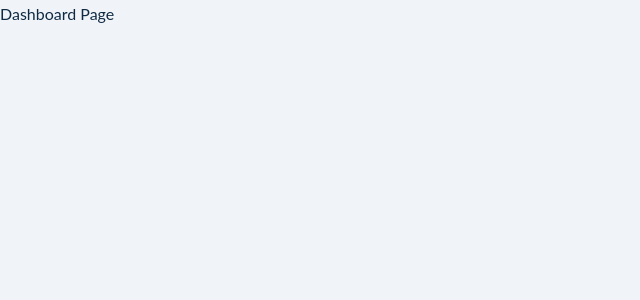
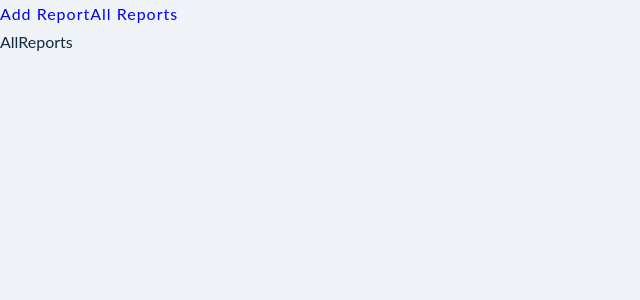
Before and after one commit to nelkalm/ReportSageApp, a React (Create React App) app in the folder client/: page / in a window 1280 px wide. Shown: the top 300 px of the page, without its empty margins (0-640 px from the left). Built offline with nearby package versions, Linux system fonts and the light colour scheme.

Commit message:
nested pages setup

```diff
--- a/client/src/App.js
+++ b/client/src/App.js
@@ -1,13 +1,25 @@
 import { BrowserRouter, Routes, Route } from "react-router-dom";
 
 // import pages
-import { Dashboard, Register, Error, Landing } from "./pages";
+import { Register, Error, Landing } from "./pages";
+import {
+  AddReport,
+  AllReports,
+  Profile,
+  Stats,
+  SharedLayout,
+} from "./pages/dashboard";
 
 function App() {
   return (
     <BrowserRouter>
       <Routes>
-        <Route path="/" element={<Dashboard />} />
+        <Route path="/" element={<SharedLayout />}>
+          <Route index element={<AllReports />} />
+          <Route path="add-report" element={<AddReport />} />
+          <Route path="stats" element={<Stats />} />
+          <Route path="profile" element={<Profile />} />
+        </Route>
         <Route path="/register" element={<Register />} />
         <Route path="/landing" element={<Landing />} />
         <Route path="*" element={<Error />} />
--- a/client/src/pages/Dashboard.js
+++ /dev/null
@@ -1,7 +0,0 @@
-import React, { useEffect } from "react";
-
-const Dashboard = () => {
-  return <div>Dashboard Page</div>;
-};
-
-export default Dashboard;
--- /dev/null
+++ b/client/src/pages/dashboard/AddReport.js
@@ -0,0 +1,7 @@
+import React from "react";
+
+const AddReport = () => {
+  return <div>AddReport</div>;
+};
+
+export default AddReport;
--- /dev/null
+++ b/client/src/pages/dashboard/AllReports.js
@@ -0,0 +1,7 @@
+import React from "react";
+
+const AllReports = () => {
+  return <div>AllReports</div>;
+};
+
+export default AllReports;
--- /dev/null
+++ b/client/src/pages/dashboard/Profile.js
@@ -0,0 +1,7 @@
+import React from "react";
+
+const Profile = () => {
+  return <div>Profile</div>;
+};
+
+export default Profile;
--- /dev/null
+++ b/client/src/pages/dashboard/SharedLayout.js
@@ -0,0 +1,17 @@
+import React from "react";
+import { Outlet, Link } from "react-router-dom";
+import Wrapper from "../../assets/wrappers/SharedLayout";
+
+const SharedLayout = () => {
+  return (
+    <Wrapper>
+      <nav>
+        <Link to="add-report">Add Report</Link>
+        <Link to="all-reports">All Reports</Link>
+      </nav>
+      <Outlet />
+    </Wrapper>
+  );
+};
+
+export default SharedLayout;
--- /dev/null
+++ b/client/src/pages/dashboard/Stats.js
@@ -0,0 +1,7 @@
+import React from "react";
+
+const Stats = () => {
+  return <div>Stats</div>;
+};
+
+export default Stats;
--- /dev/null
+++ b/client/src/pages/dashboard/index.js
@@ -0,0 +1,7 @@
+import AddReport from "./AddReport";
+import AllReports from "./AllReports";
+import Profile from "./Profile";
+import Stats from "./Stats";
+import SharedLayout from "./SharedLayout";
+
+export { AddReport, AllReports, Profile, Stats, SharedLayout };
--- a/client/src/pages/index.js
+++ b/client/src/pages/index.js
@@ -1,6 +1,5 @@
-import Dashboard from "./Dashboard";
 import Register from "./Register";
 import Landing from "./Landing";
 import Error from "./Error";
 
-export { Dashboard, Register, Landing, Error };
+export { Register, Landing, Error };
```
